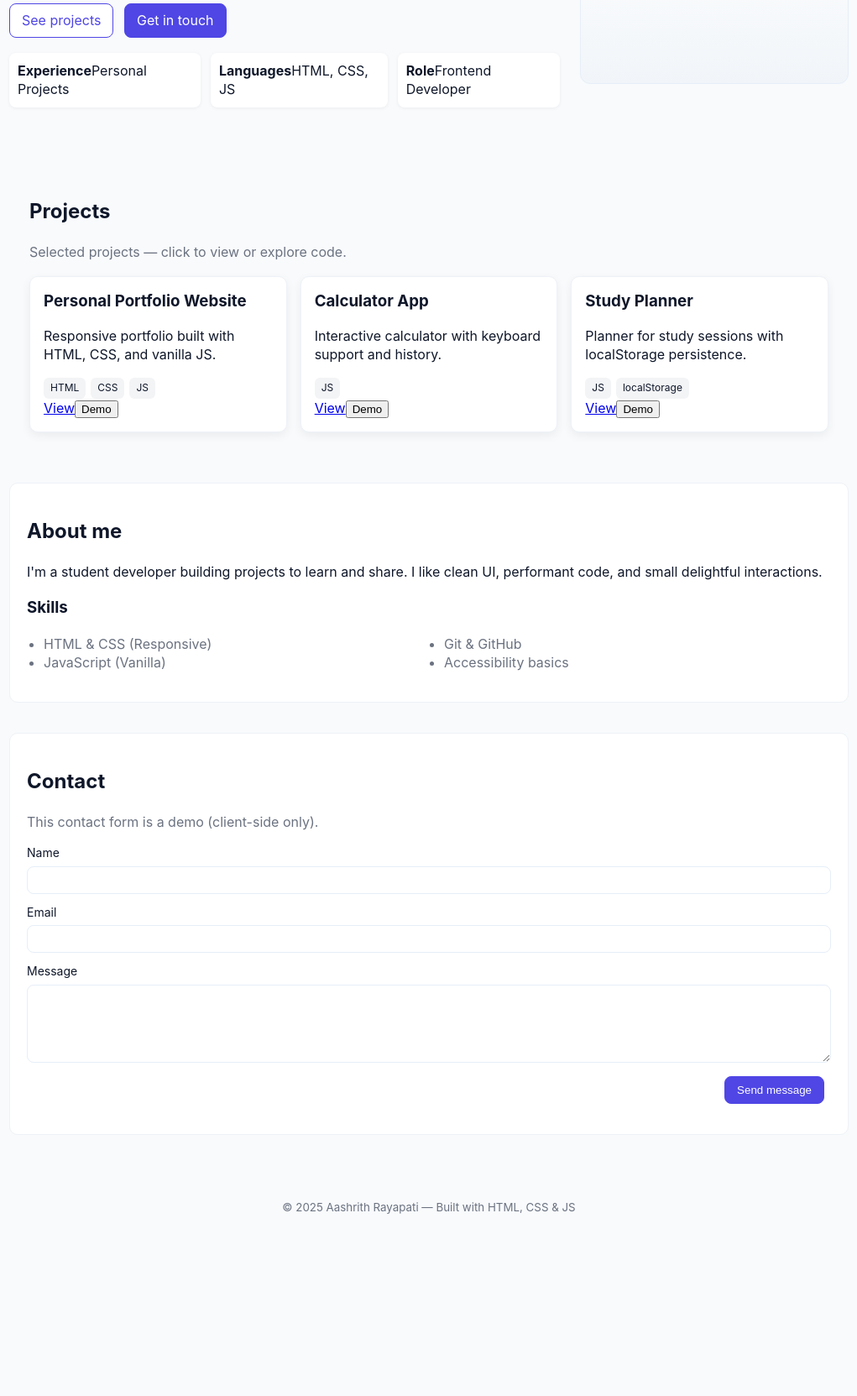
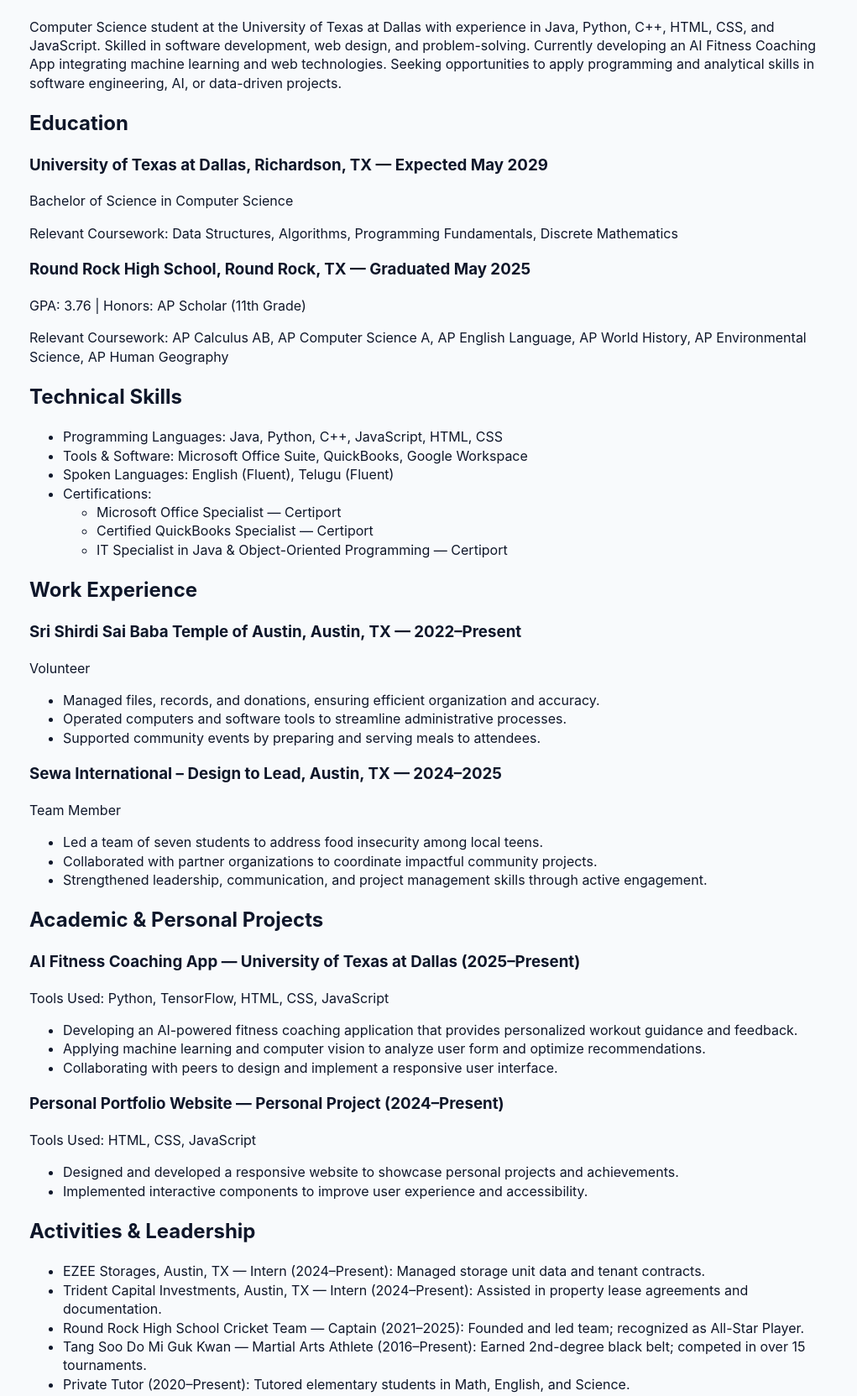
Before and after one commit to KsAashrith87/Personal-Portfolio, a plain HTML site: page index.html in a window 1280 px wide. Shown: the part 280-1943 px from the top of the page at 84% size, without its empty margins (129-1150 px from the left). Before the commit the page ends 1771 px from the top, so only its background shows below. Drawn offline with Linux system fonts and the light colour scheme.

Commit message:
Update index.html

```diff
--- a/index.html
+++ b/index.html
@@ -1,9 +1,9 @@
-<!doctype html>
+<!DOCTYPE html>
 <html lang="en">
 <head>
-  <meta charset="utf-8" />
-  <meta name="viewport" content="width=device-width,initial-scale=1" />
-  <title>Aashrith Rayapati — Portfolio</title>
+  <meta charset="UTF-8" />
+  <meta name="viewport" content="width=device-width, initial-scale=1.0" />
+  <title>Aashrith Rayapati — Resume</title>
   <link rel="stylesheet" href="styles.css" />
 </head>
 <body>
@@ -11,103 +11,116 @@
     <div class="container">
       <div class="brand">AR</div>
       <nav class="nav">
+        <a href="#summary">Summary</a>
+        <a href="#education">Education</a>
+        <a href="#skills">Skills</a>
+        <a href="#experience">Experience</a>
         <a href="#projects">Projects</a>
-        <a href="#about">About</a>
-        <a href="#contact" class="cta">Contact</a>
+        <a href="#activities">Activities</a>
+        <a href="#honors">Honors</a>
       </nav>
     </div>
   </header>
 
-  <main>
-    <section class="hero container">
-      <div>
-        <h1>Hey — I build interactive websites & apps.</h1>
-        <p class="lead">Student developer focused on responsive, accessible interfaces. This is a simple static portfolio you can edit.</p>
-        <div class="actions">
-          <a href="#projects" class="btn">See projects</a>
-          <a href="#contact" class="btn btn-primary">Get in touch</a>
-        </div>
-
-        <ul class="stats">
-          <li><strong>Experience</strong><span>Personal Projects</span></li>
-          <li><strong>Languages</strong><span>HTML, CSS, JS</span></li>
-          <li><strong>Role</strong><span>Frontend Developer</span></li>
-        </ul>
-      </div>
-
-      <aside class="hero-image" aria-hidden="true">
-        <!-- placeholder image -->
-      </aside>
+  <main class="container">
+    <section id="contact">
+      <h1>Aashrith Rayapati</h1>
+      <p>Cedar Park, Texas 78613 | 737-932-0247 | <a href="mailto:aashrithsaran@gmail.com">aashrithsaran@gmail.com</a></p>
+      <p>LinkedIn: <a href="https://www.linkedin.com/in/aashrith-rayapati-b572b4327/" target="_blank">Profile</a> | GitHub: <a href="https://github.com/KsAashrith87" target="_blank">KsAashrith87</a></p>
     </section>
 
-    <section id="projects" class="container projects">
-      <h2>Projects</h2>
-      <p class="muted">Selected projects — click to view or explore code.</p>
-
-      <div class="grid">
-        <article class="card">
-          <h3>Personal Portfolio Website</h3>
-          <p>Responsive portfolio built with HTML, CSS, and vanilla JS.</p>
-          <div class="tags"><span>HTML</span><span>CSS</span><span>JS</span></div>
-          <div class="card-actions"><a href="#">View</a><button onclick="demoAlert('Personal Portfolio Website')">Demo</button></div>
-        </article>
-
-        <article class="card">
-          <h3>Calculator App</h3>
-          <p>Interactive calculator with keyboard support and history.</p>
-          <div class="tags"><span>JS</span></div>
-          <div class="card-actions"><a href="#">View</a><button onclick="demoAlert('Calculator App')">Demo</button></div>
-        </article>
-
-        <article class="card">
-          <h3>Study Planner</h3>
-          <p>Planner for study sessions with localStorage persistence.</p>
-          <div class="tags"><span>JS</span><span>localStorage</span></div>
-          <div class="card-actions"><a href="#">View</a><button onclick="demoAlert('Study Planner')">Demo</button></div>
-        </article>
-      </div>
+    <section id="summary">
+      <h2>Summary</h2>
+      <p>Computer Science student at the University of Texas at Dallas with experience in Java, Python, C++, HTML, CSS, and JavaScript. Skilled in software development, web design, and problem-solving. Currently developing an AI Fitness Coaching App integrating machine learning and web technologies. Seeking opportunities to apply programming and analytical skills in software engineering, AI, or data-driven projects.</p>
     </section>
 
-    <section id="about" class="container about">
-      <h2>About me</h2>
-      <p>I&apos;m a student developer building projects to learn and share. I like clean UI, performant code, and small delightful interactions.</p>
-      <h3>Skills</h3>
-      <ul class="skills">
-        <li>HTML & CSS (Responsive)</li>
-        <li>JavaScript (Vanilla)</li>
-        <li>Git & GitHub</li>
-        <li>Accessibility basics</li>
+    <section id="education">
+      <h2>Education</h2>
+      <h3>University of Texas at Dallas, Richardson, TX — Expected May 2029</h3>
+      <p>Bachelor of Science in Computer Science</p>
+      <p>Relevant Coursework: Data Structures, Algorithms, Programming Fundamentals, Discrete Mathematics</p>
+
+      <h3>Round Rock High School, Round Rock, TX — Graduated May 2025</h3>
+      <p>GPA: 3.76 | Honors: AP Scholar (11th Grade)</p>
+      <p>Relevant Coursework: AP Calculus AB, AP Computer Science A, AP English Language, AP World History, AP Environmental Science, AP Human Geography</p>
+    </section>
+
+    <section id="skills">
+      <h2>Technical Skills</h2>
+      <ul>
+        <li>Programming Languages: Java, Python, C++, JavaScript, HTML, CSS</li>
+        <li>Tools & Software: Microsoft Office Suite, QuickBooks, Google Workspace</li>
+        <li>Spoken Languages: English (Fluent), Telugu (Fluent)</li>
+        <li>Certifications:
+          <ul>
+            <li>Microsoft Office Specialist — Certiport</li>
+            <li>Certified QuickBooks Specialist — Certiport</li>
+            <li>IT Specialist in Java & Object-Oriented Programming — Certiport</li>
+          </ul>
+        </li>
       </ul>
     </section>
 
-    <section id="contact" class="container contact">
-      <h2>Contact</h2>
-      <p class="muted">This contact form is a demo (client-side only).</p>
-      <form id="contactForm">
-        <label>
-          Name
-          <input name="name" type="text" required />
-        </label>
-        <label>
-          Email
-          <input name="email" type="email" required />
-        </label>
-        <label>
-          Message
-          <textarea name="message" rows="5" required></textarea>
-        </label>
-        <div class="form-actions">
-          <button type="submit" class="btn btn-primary">Send message</button>
-        </div>
-      </form>
-      <p id="formStatus" class="muted" aria-live="polite"></p>
+    <section id="experience">
+      <h2>Work Experience</h2>
+      <h3>Sri Shirdi Sai Baba Temple of Austin, Austin, TX — 2022–Present</h3>
+      <p>Volunteer</p>
+      <ul>
+        <li>Managed files, records, and donations, ensuring efficient organization and accuracy.</li>
+        <li>Operated computers and software tools to streamline administrative processes.</li>
+        <li>Supported community events by preparing and serving meals to attendees.</li>
+      </ul>
+
+      <h3>Sewa International – Design to Lead, Austin, TX — 2024–2025</h3>
+      <p>Team Member</p>
+      <ul>
+        <li>Led a team of seven students to address food insecurity among local teens.</li>
+        <li>Collaborated with partner organizations to coordinate impactful community projects.</li>
+        <li>Strengthened leadership, communication, and project management skills through active engagement.</li>
+      </ul>
+    </section>
+
+    <section id="projects">
+      <h2>Academic & Personal Projects</h2>
+      <h3>AI Fitness Coaching App — University of Texas at Dallas (2025–Present)</h3>
+      <p>Tools Used: Python, TensorFlow, HTML, CSS, JavaScript</p>
+      <ul>
+        <li>Developing an AI-powered fitness coaching application that provides personalized workout guidance and feedback.</li>
+        <li>Applying machine learning and computer vision to analyze user form and optimize recommendations.</li>
+        <li>Collaborating with peers to design and implement a responsive user interface.</li>
+      </ul>
+
+      <h3>Personal Portfolio Website — Personal Project (2024–Present)</h3>
+      <p>Tools Used: HTML, CSS, JavaScript</p>
+      <ul>
+        <li>Designed and developed a responsive website to showcase personal projects and achievements.</li>
+        <li>Implemented interactive components to improve user experience and accessibility.</li>
+      </ul>
+    </section>
+
+    <section id="activities">
+      <h2>Activities & Leadership</h2>
+      <ul>
+        <li>EZEE Storages, Austin, TX — Intern (2024–Present): Managed storage unit data and tenant contracts.</li>
+        <li>Trident Capital Investments, Austin, TX — Intern (2024–Present): Assisted in property lease agreements and documentation.</li>
+        <li>Round Rock High School Cricket Team — Captain (2021–2025): Founded and led team; recognized as All-Star Player.</li>
+        <li>Tang Soo Do Mi Guk Kwan — Martial Arts Athlete (2016–Present): Earned 2nd-degree black belt; competed in over 15 tournaments.</li>
+        <li>Private Tutor (2020–Present): Tutored elementary students in Math, English, and Science.</li>
+      </ul>
+    </section>
+
+    <section id="honors">
+      <h2>Honors & Awards</h2>
+      <ul>
+        <li>AP Scholar — College Board (2023)</li>
+        <li>2nd-Degree Black Belt — Tang Soo Do Mi Guk Kwan (2022)</li>
+        <li>All-Star Player — Central Texas High School Cricket League (2023, 2024, 2025)</li>
+      </ul>
     </section>
   </main>
 
-  <footer class="site-footer">
-    <div class="container">
-      <small>© <span id="year"></span> Aashrith Rayapati — Built with HTML, CSS & JS</small>
-    </div>
+  <footer class="site-footer container">
+    <small>© <span id="year"></span> Aashrith Rayapati</small>
   </footer>
 
   <script src="script.js"></script>
```
